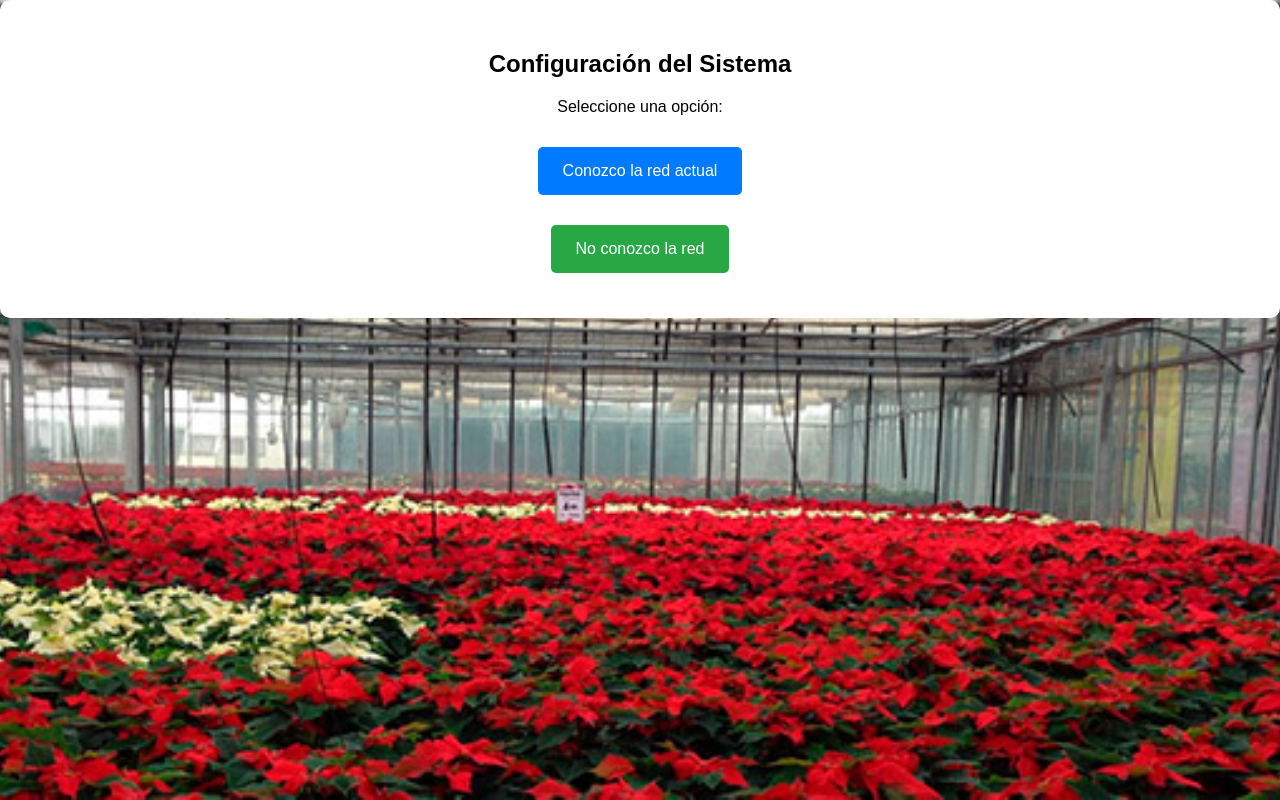
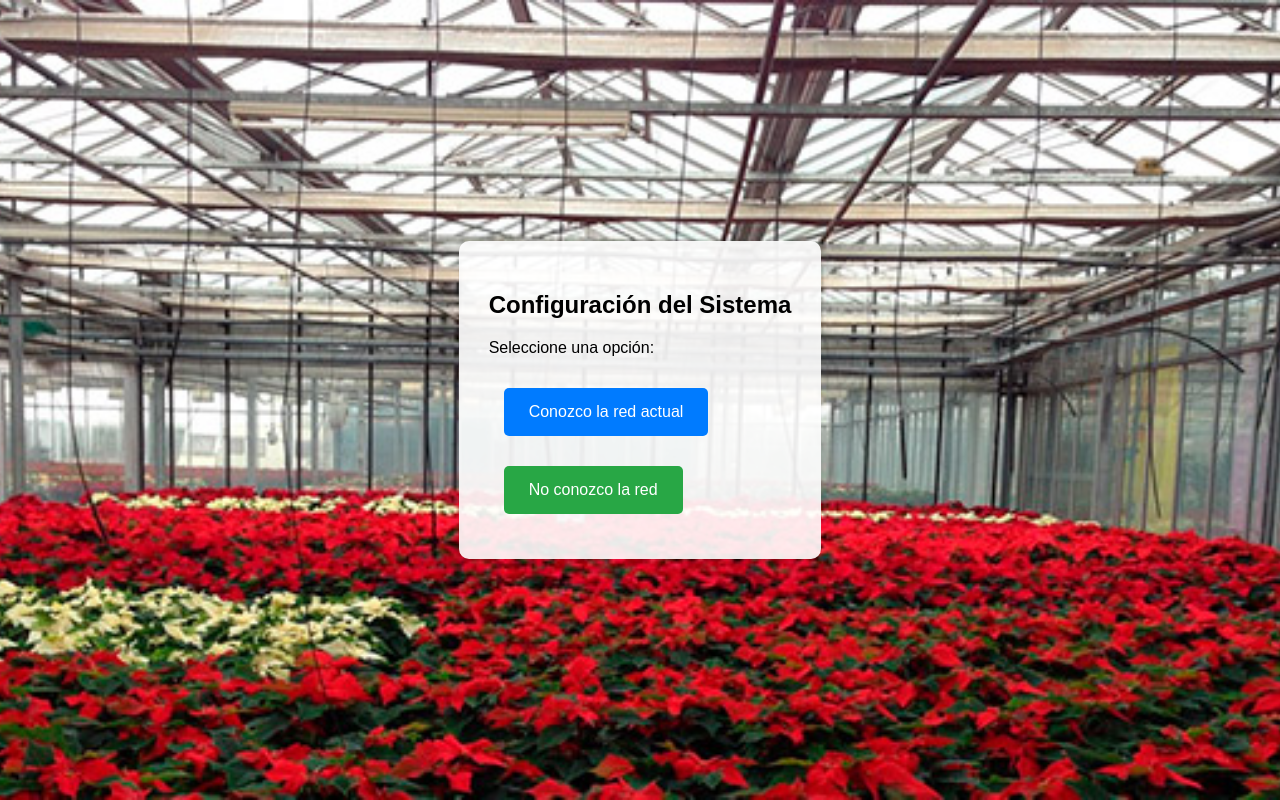
Before and after one commit to invernadero-iot/invernadero-iot.github.io, a plain HTML site: page index.html in a window 1280 px wide. Drawn offline with Linux system fonts and the light colour scheme.

Commit message:
Update index.html

```diff
--- a/index.html
+++ b/index.html
@@ -8,12 +8,15 @@
             margin: 0;
             padding: 0;
             font-family: Arial;
-            text-align: center;
+            display: flex;
+            justify-content: center;
+            align-items: center;
+            height: 100vh;
             background: url('fondo.jpg') no-repeat center center fixed;
             background-size: cover;
         }
         .container {
-            background: white;
+            background: rgba(255, 255, 255, 0.9);
             padding: 30px;
             border-radius: 10px;
             box-shadow: 0px 0px 10px rgba(0,0,0,0.1);
```
